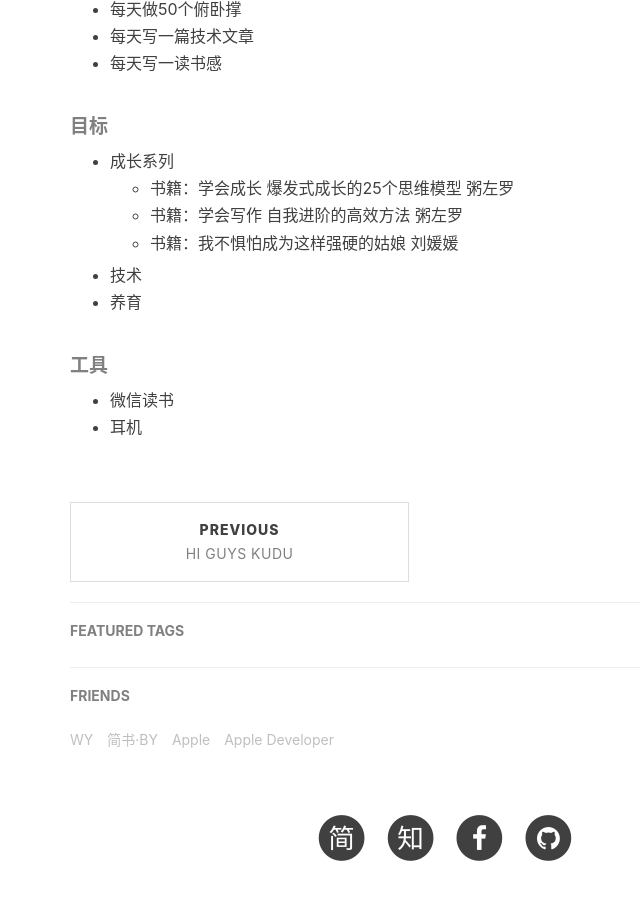
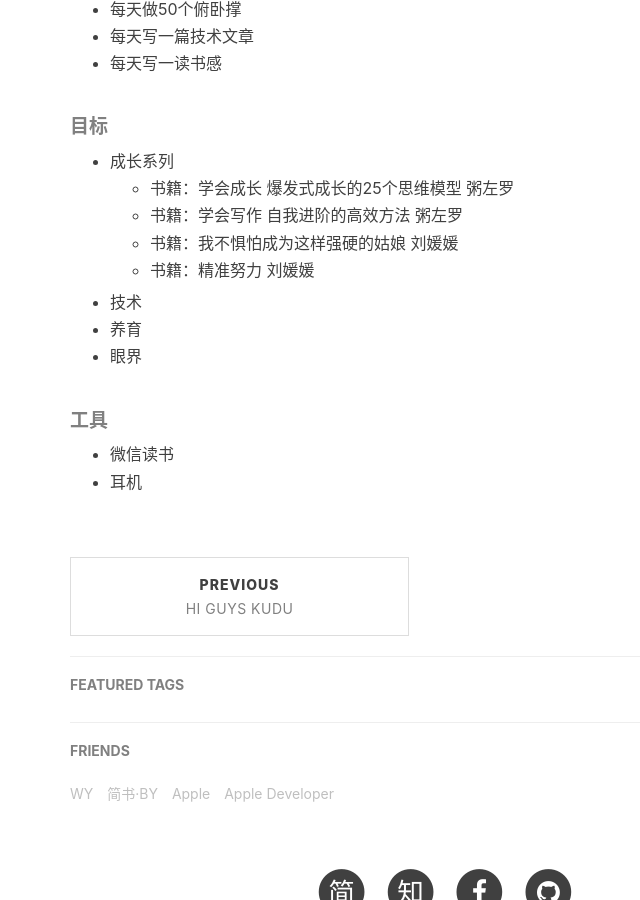
Before and after one commit to feature2018/feature2018.github.io, a Jekyll site: the page built from _posts/2021-02-01-Hi-Guys-target.md, in a window 1280 px wide and 900 px high, scrolled down 535 px. Shown: the whole window, without its empty margins (195-835 px from the left). Built offline with Jekyll 4.4.1, drawn with Linux system fonts in a browser that asks for light colours; nearby versions of some CDN libraries; our own code applies the rules of GitHub Pages for plain Markdown files; comment, search, counter and statistics services are not loaded.

Commit message:
精准努力

```diff
--- a/_posts/2021-02-01-Hi-Guys-target.md
+++ b/_posts/2021-02-01-Hi-Guys-target.md
@@ -10,8 +10,10 @@
   - 书籍：学会成长 爆发式成长的25个思维模型 粥左罗
   - 书籍：学会写作 自我进阶的高效方法 粥左罗
   - 书籍：我不惧怕成为这样强硬的姑娘 刘媛媛
+  - 书籍：精准努力 刘媛媛
 - 技术
 - 养育
+- 眼界
 
 ##### 工具
 - 微信读书
```
